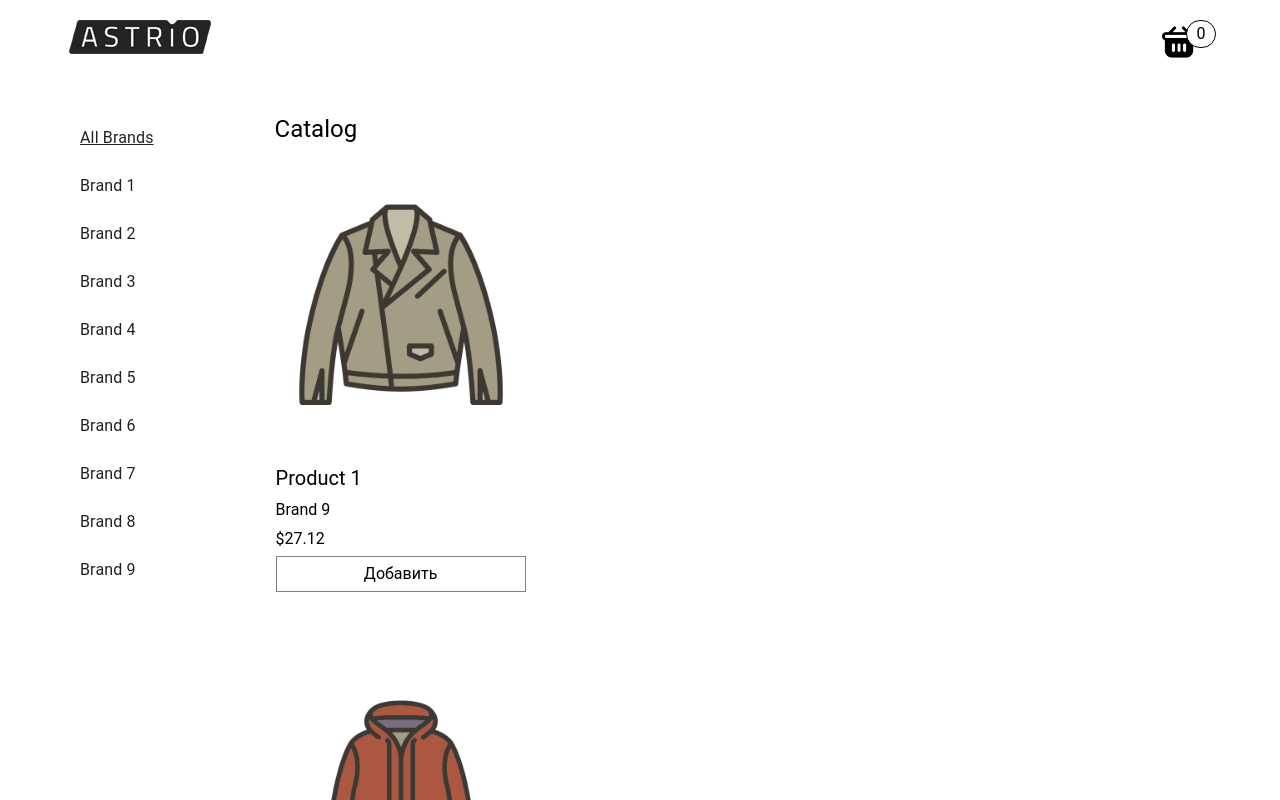
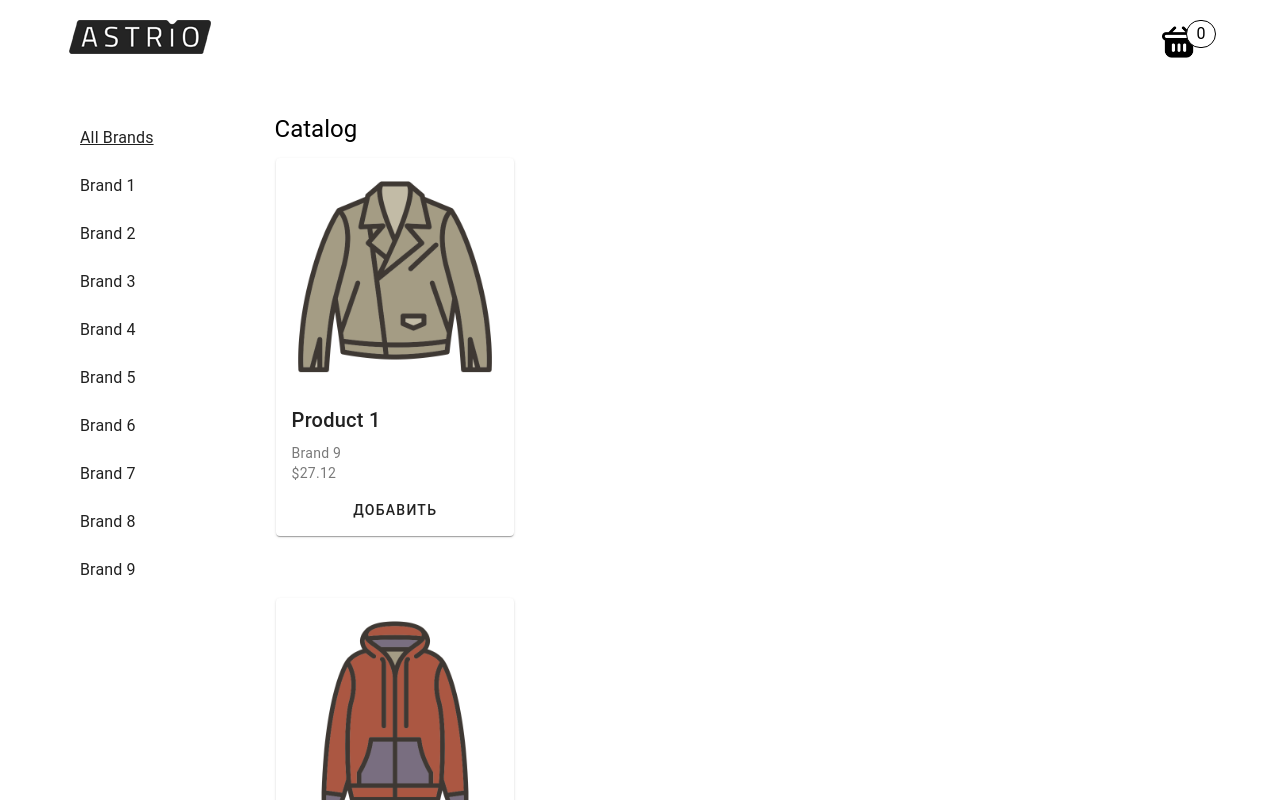
Before and after one commit to alekseevnagirl/AP3-nuxt-store, a Nuxt app in the folder AP3-store/: page / in a window 1280 px wide. Shown: the top 800 px of the page. Built offline with nearby package versions, Linux system fonts and the light colour scheme.

Commit message:
Добавила vuetify компоненту Product

```diff
--- a/AP3-store/components/Product.vue
+++ b/AP3-store/components/Product.vue
@@ -2,26 +2,29 @@
     <div
         :id="productDataId"
         class="product__wrapper">
-        <div class="product__image__wrapper">
-            <img
+        <v-card>
+            <v-img
+                :width="250"
+                cover
                 :src="productData.image"
-                class="product__image">
-        </div>
-        <p class="product__name">
+            />
+
+            <v-card-title>
                 {{ productData.title }}
-        </p>
-        <p class="product__info">
-            {{ productData.brandName }}
-        </p>
-        <p class="product__info">
-            {{ currency }}{{ productData?.regular_price?.value }}
-        </p>
+            </v-card-title>
 
-        <button
+            <v-card-subtitle class="product__subtitle">
+                {{ subtitle }}
+            </v-card-subtitle>
+
+            <v-card-actions>
+                <v-btn
                     class="product__button"
                     @click="addProduct">
                     Добавить
-        </button>
+                </v-btn>
+            </v-card-actions>
+        </v-card>
     </div>
 </template>
 
@@ -29,6 +32,7 @@
     import deepClone from 'lodash.clonedeep';
     import type { Product } from '~/types'
     import { useCartStore } from '~/stores/cart' // автоимпорт в nuxt.config
+
     const props = defineProps<{ productData: Product}>();
 
     const productDataId = computed(() => {
@@ -40,6 +44,10 @@
             else return ''
     })
 
+    const subtitle = computed(() => {
+        return `${props.productData.brandName}\n${currency.value}${props.productData.regular_price.value}`;
+    })
+
     const addProduct = () => {
         const currentVariant = deepClone(props.productData);
         const cartStore = useCartStore()
@@ -48,39 +56,17 @@
 </script>
 
 <style scoped lang="scss">
-    .product {
-        &__wrapper {
-            display: grid;
+    .product__wrapper {
+        display: flex;
+        flex-direction: column;
         gap: 5px;
         padding: 5px;
         border: 1px solid #fff;
     }
-        &__button {
-            font-size: 16px;
-            padding: 5px;
+    .product__subtitle {
+        white-space: pre-line;
+    }
+    .product__button {
         width: 100%;
-            background-color: #fff;
-            border: 1px solid #808080;
-            &__:hover {
-                cursor: pointer;
-                border: 1px solid #ffdd00;
-            }
-        }
-        &__name {
-            font-size: 20px;
-            margin: 0;
-        }
-        &__info {
-            font-size: 16px;
-            margin: 0;
-        }
-        &__image {
-            width: inherit;
-            &__wrapper {
-                height: 300px;
-                width: 250px;
-                align-content: center;
-            }
-        }
     }
 </style>
```
Lines whose indentation alone changed are shown as unchanged.
